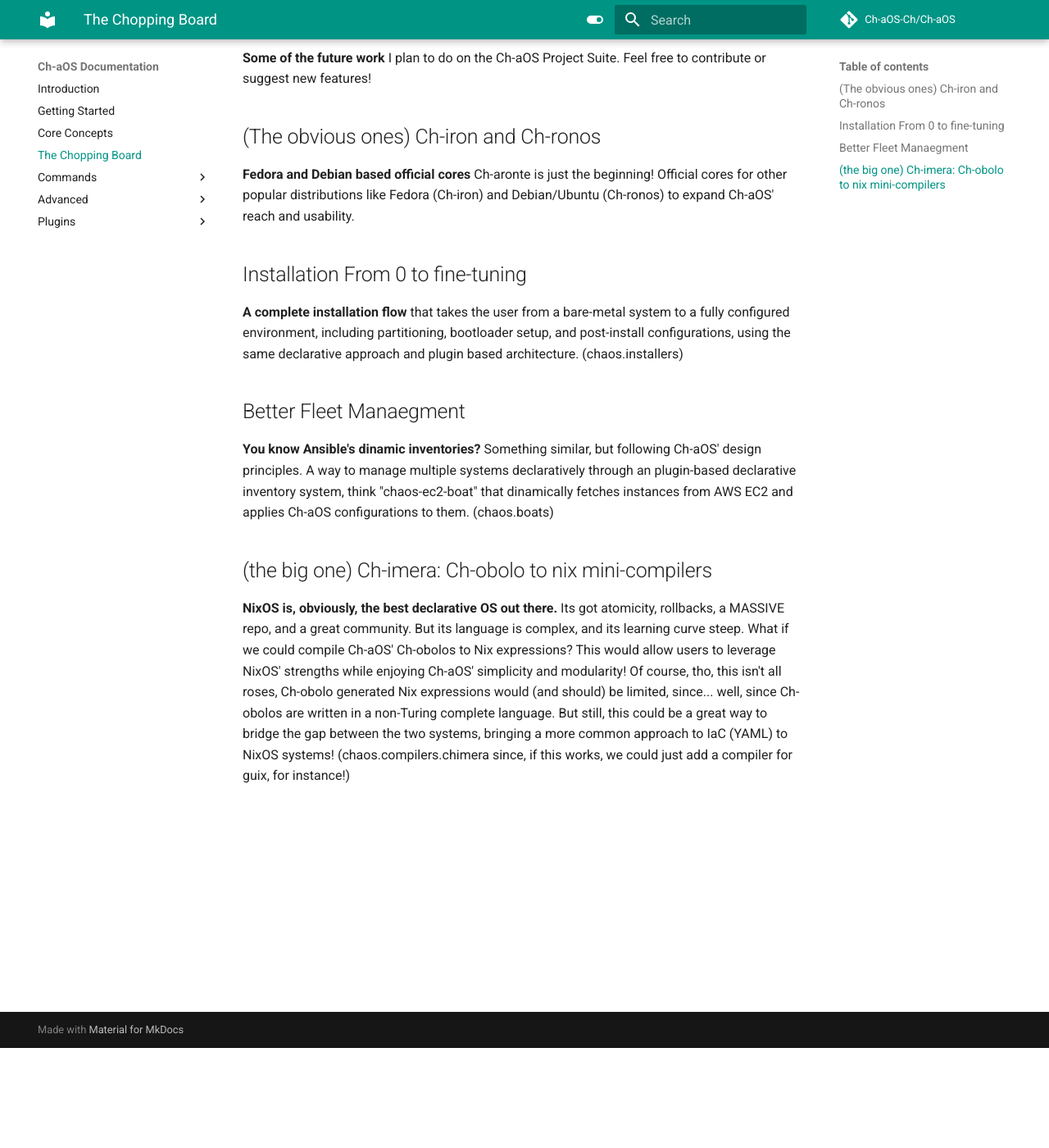
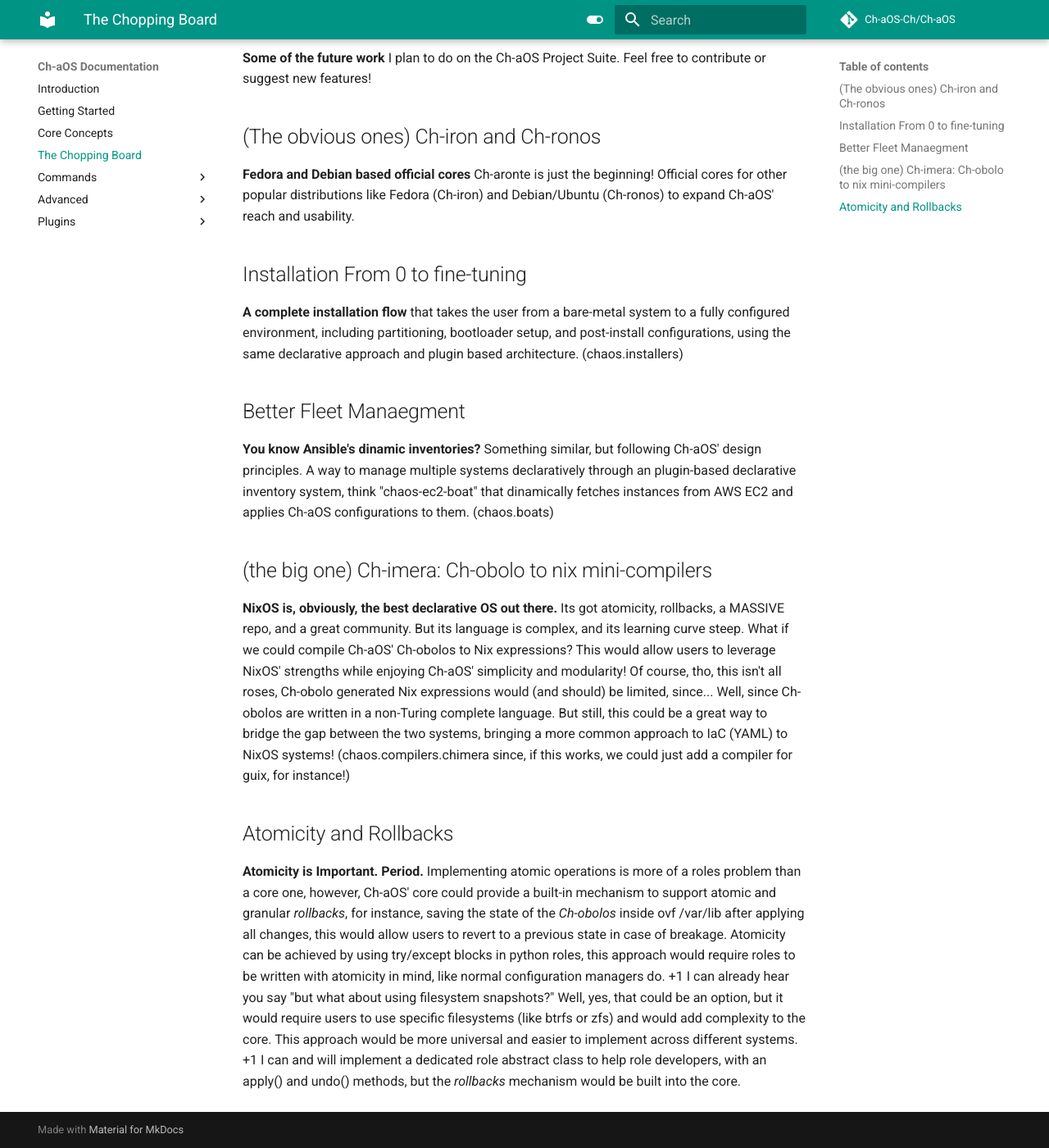
Before and after one commit to Ch-aOS-Ch/Ch-aOS, an MkDocs documentation site: the page built from docs/chopping-board.md, in a window 1280 px wide and 1400 px high, scrolled down 122 px. Shown: the whole window at 82% size. Built offline with MkDocs 1.6.1 and Material for MkDocs 9.7.7, drawn with Linux system fonts in a browser that asks for light colours; comment, search, counter and statistics services are not loaded.

Commit message:
more to the chopping board

```diff
--- a/docs/chopping-board.md
+++ b/docs/chopping-board.md
@@ -16,4 +16,10 @@
 
 ## (the big one) Ch-imera: Ch-obolo to nix mini-compilers
 
-**NixOS is, obviously, the best declarative OS out there.** Its got atomicity, rollbacks, a MASSIVE repo, and a great community. But its language is complex, and its learning curve steep. What if we could compile Ch-aOS' Ch-obolos to Nix expressions? This would allow users to leverage NixOS' strengths while enjoying Ch-aOS' simplicity and modularity! Of course, tho, this isn't all roses, Ch-obolo generated Nix expressions would (and should) be limited, since... well, since Ch-obolos are written in a non-Turing complete language. But still, this could be a great way to bridge the gap between the two systems, bringing a more common approach to IaC (YAML) to NixOS systems! (chaos.compilers.chimera since, if this works, we could just add a compiler for guix, for instance!)
+**NixOS is, obviously, the best declarative OS out there.** Its got atomicity, rollbacks, a MASSIVE repo, and a great community. But its language is complex, and its learning curve steep. What if we could compile Ch-aOS' Ch-obolos to Nix expressions? This would allow users to leverage NixOS' strengths while enjoying Ch-aOS' simplicity and modularity! Of course, tho, this isn't all roses, Ch-obolo generated Nix expressions would (and should) be limited, since... Well, since Ch-obolos are written in a non-Turing complete language. But still, this could be a great way to bridge the gap between the two systems, bringing a more common approach to IaC (YAML) to NixOS systems! (chaos.compilers.chimera since, if this works, we could just add a compiler for guix, for instance!)
+
+## Atomicity and Rollbacks
+
+**Atomicity is Important. Period.** Implementing atomic operations is more of a roles problem than a core one, however, Ch-aOS' core could provide a built-in mechanism to support atomic and granular _rollbacks_, for instance, saving the state of the *Ch-obolos* inside ovf /var/lib after applying all changes, this would allow users to revert to a previous state in case of breakage. Atomicity can be achieved by using try/except blocks in python roles, this approach would require roles to be written with atomicity in mind, like normal configuration managers do.
++1 I can already hear you say "but what about using filesystem snapshots?" Well, yes, that could be an option, but it would require users to use specific filesystems (like btrfs or zfs) and would add complexity to the core. This approach would be more universal and easier to implement across different systems.
++1 I can and will implement a dedicated role abstract class to help role developers, with an apply() and undo() methods, but the _rollbacks_ mechanism would be built into the core.
```
